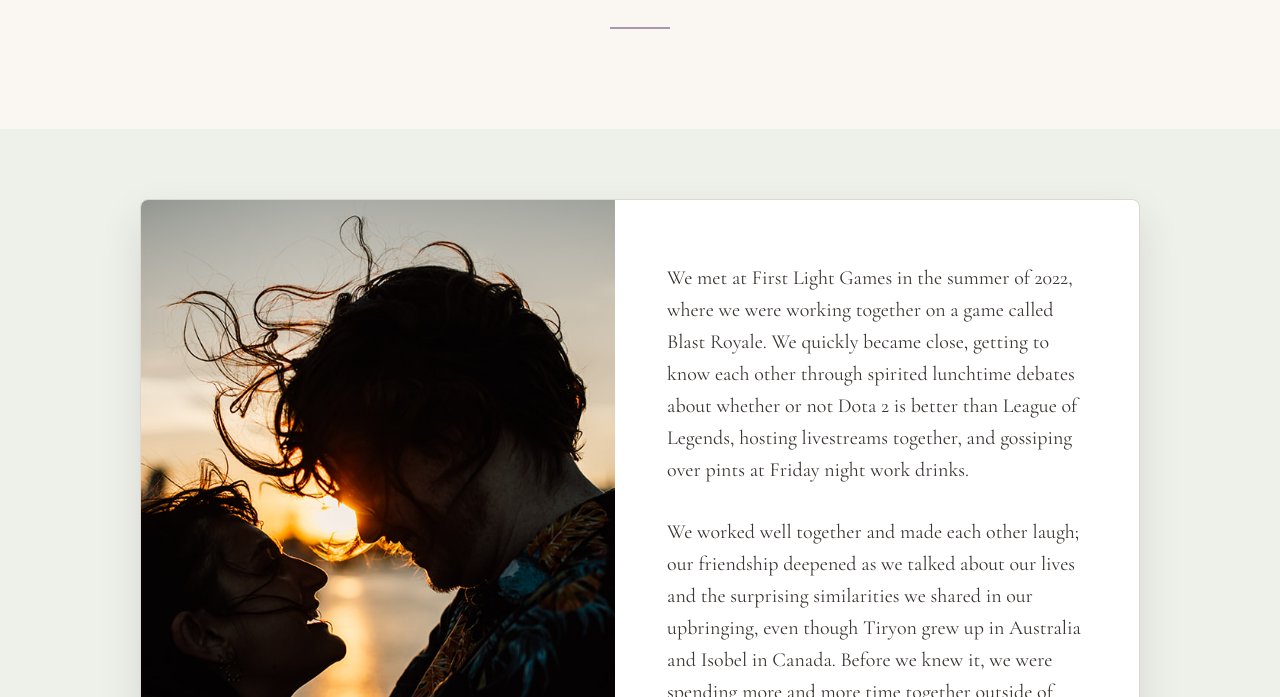
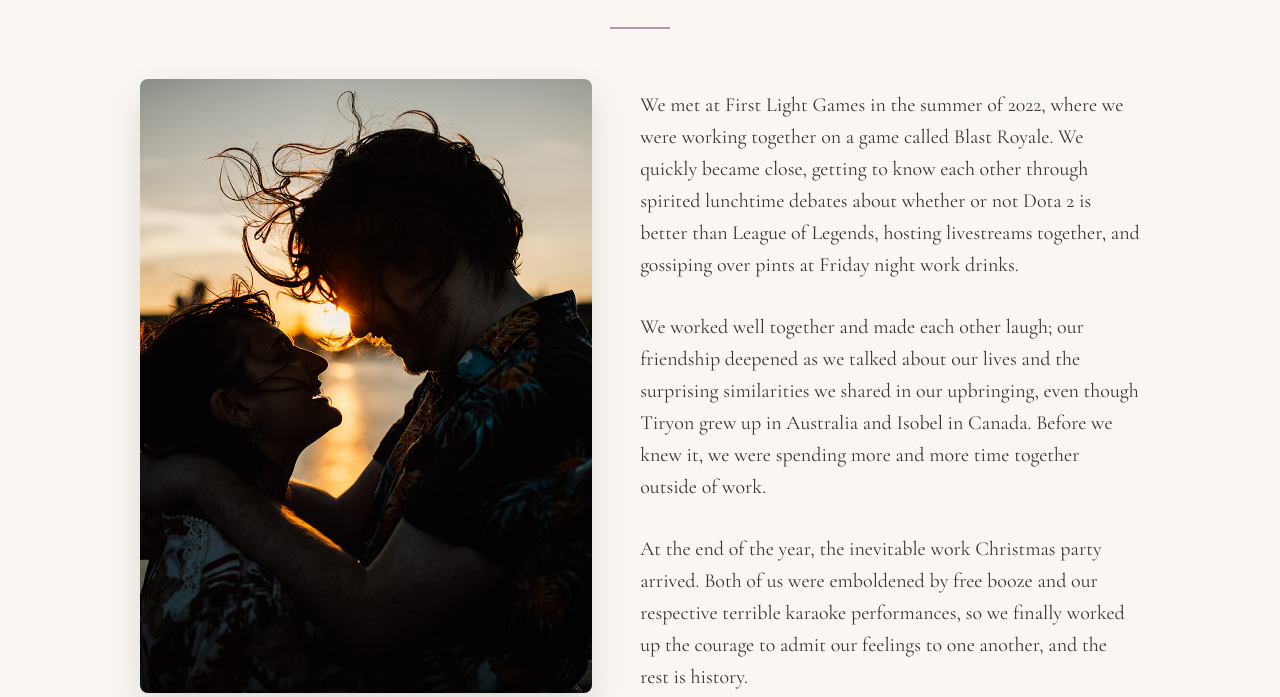
Before and after one commit to Belletillia/wedding-website, a plain HTML site: page our-story.html in a window 1280 px wide. Shown: the part 255-952 px from the top of the page. Drawn offline with nearby package versions, Linux system fonts and the light colour scheme.

Commit message:
Redesign homepage welcome section and simplify Our Story layout
- Homepage: removed the welcome paragraph, added an exclamation mark
  to the heading, and moved the three info cards (Save the Date,
  Travel & Stay, Questions) into that space at a smaller compact size,
  replacing the separate card section below
- Our Story: merged the header and story sections into one, dropping
  the white card styling so the text sits directly on the page
  background under the heading

Co-Authored-By: Claude Sonnet 5 <noreply@anthropic.com>

```diff
--- a/css/style.css
+++ b/css/style.css
@@ -419,32 +419,25 @@ img {
   object-position: center 54%;
 }
 
-.story-section {
-  background: var(--color-bg-alt);
-}
-
 .story-layout {
   display: grid;
   grid-template-columns: minmax(0, 0.95fr) minmax(0, 1.05fr);
-  align-items: stretch;
+  align-items: center;
+  gap: 48px;
   max-width: 1000px;
+  margin: 2.5em auto 0;
   padding: 0;
-  overflow: hidden;
-  background: var(--color-white);
-  border: 1px solid var(--color-border);
-  border-radius: 8px;
-  box-shadow: 0 18px 42px rgba(58, 53, 50, 0.12);
 }
 
 .story-photo,
 .story-photo img {
-  min-height: 620px;
+  min-height: 420px;
   height: 100%;
 }
 
 .story-photo img {
-  border-radius: 0;
-  box-shadow: none;
+  border-radius: 8px;
+  box-shadow: 0 16px 36px rgba(58, 53, 50, 0.14);
   object-position: center;
 }
 
@@ -452,7 +445,7 @@ img {
   display: flex;
   flex-direction: column;
   justify-content: center;
-  padding: 52px;
+  padding: 0;
 }
 
 .story-copy p:last-child {
@@ -507,12 +500,8 @@ img {
 
   .story-photo,
   .story-photo img {
-    min-height: 360px;
-    height: 360px;
-  }
-
-  .story-copy {
-    padding: 34px 26px;
+    min-height: 300px;
+    height: 300px;
   }
 }
 
--- a/our-story.html
+++ b/our-story.html
@@ -35,16 +35,15 @@
     </div>
   </header>
 
-  <section class="section text-center">
+  <section class="section">
     <div class="container">
+      <div class="text-center">
         <span class="eyebrow">How It Began</span>
         <h1>Our Story</h1>
         <hr class="divider">
       </div>
-  </section>
 
-  <section class="section story-section">
-    <div class="container story-layout">
+      <div class="story-layout">
         <figure class="editorial-photo story-photo">
           <img src="Images/London/DarkSunsetAtEachOther.jpg" alt="Tiryon and Isobel together at sunset" loading="lazy">
         </figure>
@@ -60,6 +59,7 @@
           </p>
         </div>
       </div>
+    </div>
   </section>
 
   <footer class="site-footer">
```
Also changed, not shown: index.html (+18 -26 lines). Lines whose indentation alone changed are shown as unchanged.
